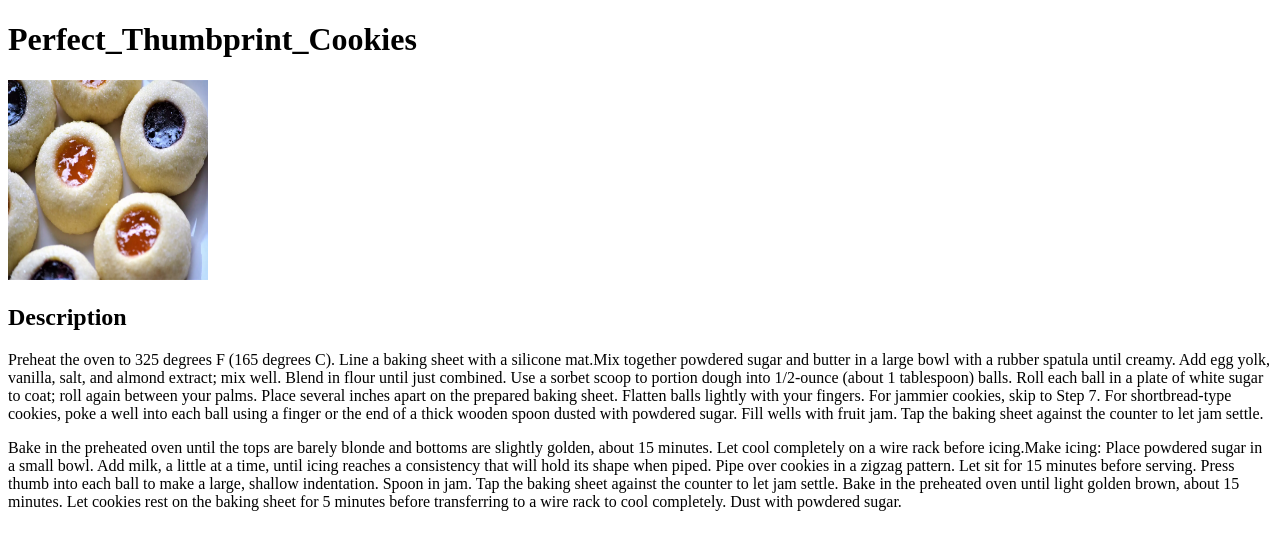
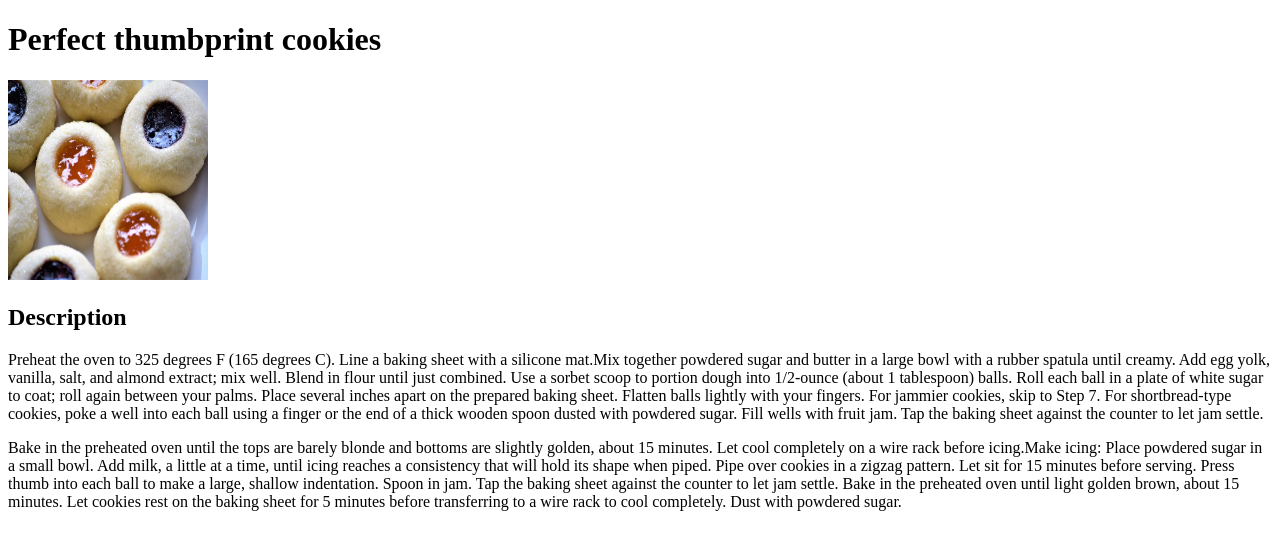
Before and after one commit to Alex1997aco/odin-recipes, a plain HTML site: page recipes/Perfect_Thumbprint_Cookies.html in a window 1280 px wide. Drawn offline with Linux system fonts and the light colour scheme.

Commit message:
fix the h1 title
there was an grammar issue with h1 heading

```diff
--- a/recipes/Perfect_Thumbprint_Cookies.html
+++ b/recipes/Perfect_Thumbprint_Cookies.html
@@ -5,7 +5,7 @@
         <title></title>
     </head>
     <body>
-        <h1>Perfect_Thumbprint_Cookies</h1>
+        <h1>Perfect thumbprint cookies</h1>
         <img src="./img_of_cookie.webp" alt="image of cookie" width="200" height="200">
          <h2>Description</h2>
          <p>Preheat the oven to 325 degrees F (165 degrees C). Line a baking sheet with a silicone mat.Mix together powdered sugar and butter in a large bowl with a rubber spatula until creamy.
```
